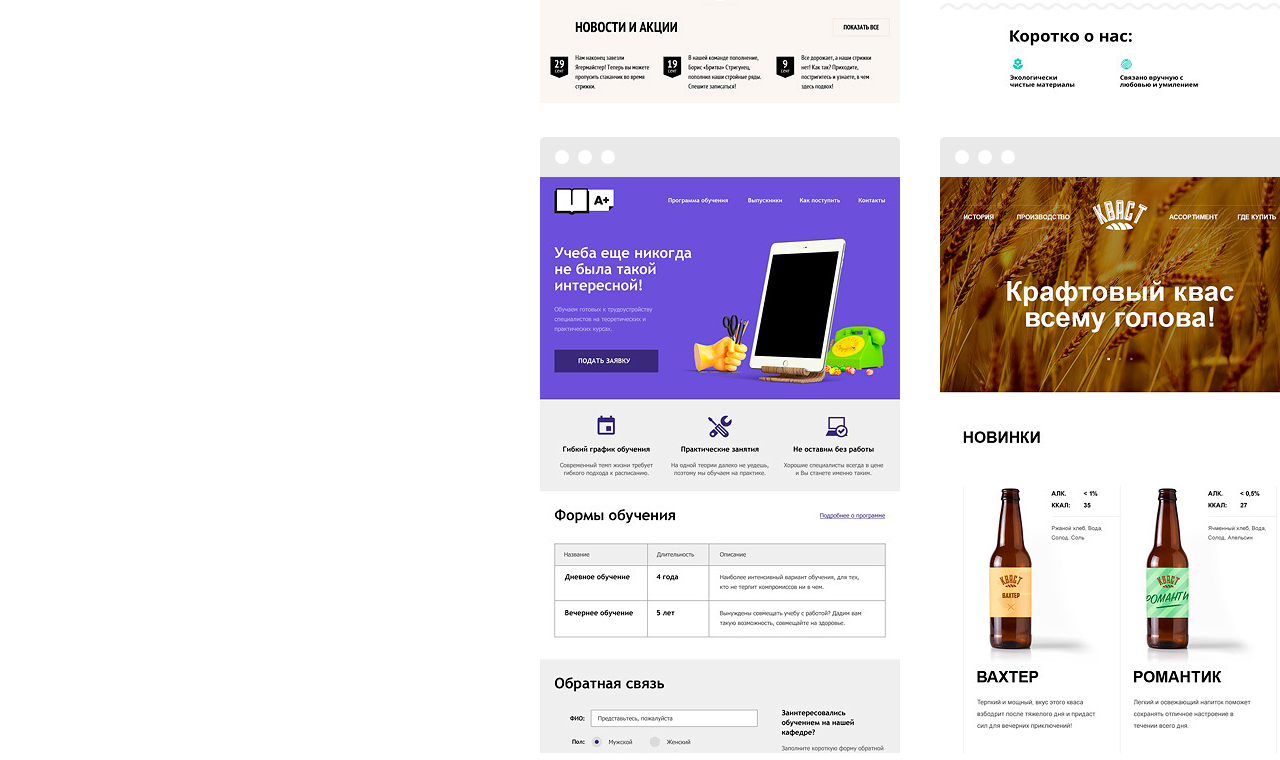
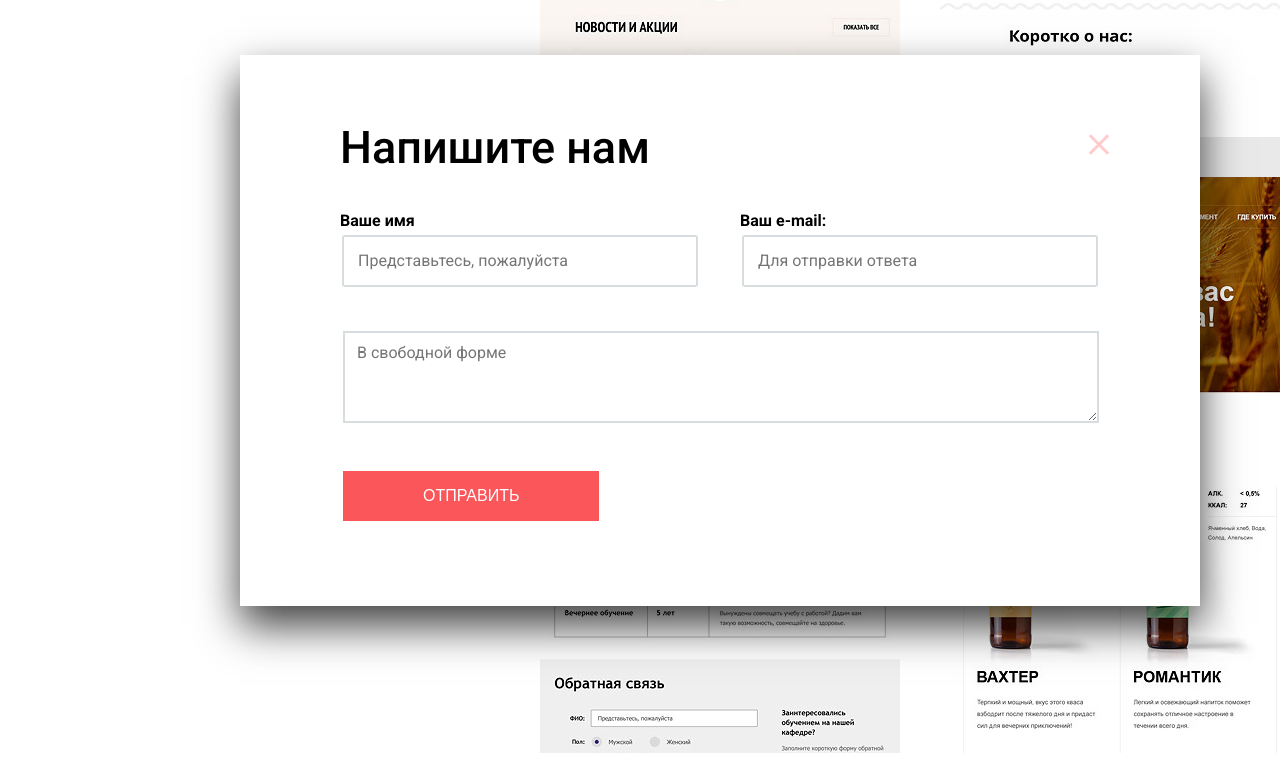
Before and after one commit to HelgaN/nerds, a plain HTML site: page catalog.html in a window 1280 px wide. Shown: the part 1653-2413 px from the top of the page. Drawn offline with Linux system fonts and the light colour scheme.

Commit message:
Верстка модального окна

```diff
--- a/catalog.html
+++ b/catalog.html
@@ -67,15 +67,15 @@
             <legend>
               <ul class="filter-list-grid">
                 <li class="filter-option">
-                  <input class="visually-hidden filter-input filter-input-checkbox-circle" id="filter-adaptive" type="checkbox" name="adaptive" checked>
+                  <input class="filter-input filter-input-checkbox-circle" id="filter-adaptive" type="checkbox" name="adaptive" checked>
                   <label for="filter-adaptive" tabindex="0">Адаптивная</label>
                 </li>
                 <li class="filter-option">
-                  <input class="visually-hidden filter-input filter-input-checkbox-circle" id="filter-fixed" type="checkbox" name="fixed">
+                  <input class="filter-input filter-input-checkbox-circle" id="filter-fixed" type="checkbox" name="fixed">
                   <label for="filter-fixed" tabindex="0">Фиксированная</label>
                 </li>
                 <li class="filter-option">
-                  <input class="visually-hidden filter-input filter-input-checkbox-circle" id="filter-rubber" type="checkbox" name="rubber">
+                  <input class="filter-input filter-input-checkbox-circle" id="filter-rubber" type="checkbox" name="rubber">
                   <label for="filter-rubber" tabindex="0">Резиновая</label>
                 </li>
               </ul>
@@ -85,23 +85,23 @@
             <legend>
               <ul class="filter-list-properties">
                 <li class="filter-option">
-                  <input class="visually-hidden filter-input filter-input-checkbox" id="filter-slider" type="checkbox" name="slider" checked>
+                  <input class="filter-input filter-input-checkbox" id="filter-slider" type="checkbox" name="slider" checked>
                   <label for="filter-slider" tabindex="0">Слайдер</label>
                 </li>
                 <li class="filter-option">
-                  <input class="visually-hidden filter-input filter-input-checkbox" id="filter-advantages" type="checkbox" name="advantages">
+                  <input class="filter-input filter-input-checkbox" id="filter-advantages" type="checkbox" name="advantages">
                   <label for="filter-advantages" tabindex="0">Блок преимуществ</label>
                 </li>
                 <li class="filter-option">
-                  <input class="visually-hidden filter-input filter-input-checkbox" id="filter-news" type="checkbox" name="news" checked>
+                  <input class="filter-input filter-input-checkbox" id="filter-news" type="checkbox" name="news" checked>
                   <label for="filter-news" tabindex="0">Новости</label>
                 </li>
                 <li class="filter-option">
-                  <input class="visually-hidden filter-input filter-input-checkbox" id="filter-gallery" type="checkbox" name="gallery">
+                  <input class="filter-input filter-input-checkbox" id="filter-gallery" type="checkbox" name="gallery">
                   <label for="filter-gallery" tabindex="0">Галерея</label>
                 </li>
                 <li class="filter-option">
-                  <input class="visually-hidden filter-input filter-input-checkbox" id="filter-cart" type="checkbox" name="cart">
+                  <input class="filter-input filter-input-checkbox" id="filter-cart" type="checkbox" name="cart">
                   <label for="filter-cart" tabindex="0">Корзина</label>
                 </li>
               </ul>
--- a/css/style.css
+++ b/css/style.css
@@ -1,4 +1,5 @@
 body {
+  position: relative;
   width: 1440px;
   margin: 0 auto;
   padding: 0;
@@ -629,24 +630,96 @@ input[type="radio"].visually-hidden {
   line-height: 22px;
 }
 
+.modal {
+ position: absolute;
+ background-color: #ffffff;
+ box-shadow: 0px 20px 40px 0px rgba(0, 1, 1, 0.75);
+}
+
 .modal-contacts {
   display: block;
+  width: 960px;
+  box-sizing: border-box;
+  top: 1708px;
+  left: 240px;
+  padding: 70px 102px 70px 100px;
 }
 
 .write-to-us {
+  margin: 0;
+  margin-bottom: 42px;
   font-size: 45px;
   line-height: 45px;
   font-weight: 500;
 }
 
+.form-contacts {
+  display: flex;
+  justify-content: space-between;
+  flex-wrap: wrap;
+}
+
+.form-contacts p {
+  display: flex;
+  flex-direction: column;
+  margin: 0;
+  margin-bottom: 34px;
+}
+
 .form-contacts label {
+  margin-bottom: 5px;
   font-size: inherit;
   line-height: 18px;
   font-weight: 700;
 }
 
+.form-contacts input {
+  width: 356px;
+  box-sizing: border-box;
+  margin-left: 2px;
+  padding: 15px 14px;
+  border-radius: 3px;
+  font: inherit;
+  line-height: 18px;
+  border: 2px solid #d7dcde;
+}
+
+.form-contacts input:hover {
+  border-color: #b4b9bb;
+}
+
+.form-contacts input:focus {
+  border-color: #000000;
+}
+
+.form-contacts input:invalid {
+  border-color: #e74246;
+  color: #e74246;
+}
+
+.form-contacts textarea {
+  width: 756px;
+  box-sizing: border-box;
+  margin-top: 5px;
+  margin-left: 3px;
+  margin-bottom: 14px;
+  font: inherit;
+  padding: 8px 12px;
+  border: 2px solid #d7dcde;
+}
+
+.form-contacts textarea:hover {
+  border-color: #b4b9bb;
+}
+
+.form-contacts textarea:focus {
+  border-color: #000000;
+}
+
 .button-message {
   padding: 16px 80px;
+  margin-left: 3px;
+  margin-bottom: 15px;
   border: none;
   color: #ffffff;
   background-color: #fb565a;
@@ -659,6 +732,47 @@ input[type="radio"].visually-hidden {
 .button-message:active {
   color: #e48789;
   background-color: #d7373b;
+}
+
+.modal-close {
+  position: absolute;
+  top: 0;
+  right: 88px;
+  top: 75px;
+  width: 26px;
+  height: 26px;
+  font-size: 0;
+  border: 0;
+  box-shadow: none;
+  cursor: pointer;
+}
+
+.modal-close::before,
+.modal-close::after {
+  content: "";
+  left: 0px;
+  position: absolute;
+  width: 26px;
+  height: 3px;
+  background-color: #fecccd;
+}
+
+.modal-close::before {
+  transform: rotate(45deg);
+}
+
+.modal-close::after {
+  transform: rotate(-45deg);
+}
+
+.modal-close:hover::before,
+.modal-close:hover::after {
+  background-color: #fb565a;
+}
+
+.modal-close:active::before,
+.modal-close:active::after {
+  background-color: #ffeeee;
 }
 
 .inner-title {
@@ -802,6 +916,10 @@ input[type="radio"].visually-hidden {
 
 .filter-option label {
   position: relative;
+}
+
+.filter-input {
+  display: none;
 }
 
 .filter-input-checkbox-circle+label::before {
```
Also changed, not shown: index.html (+3 -3 lines).
